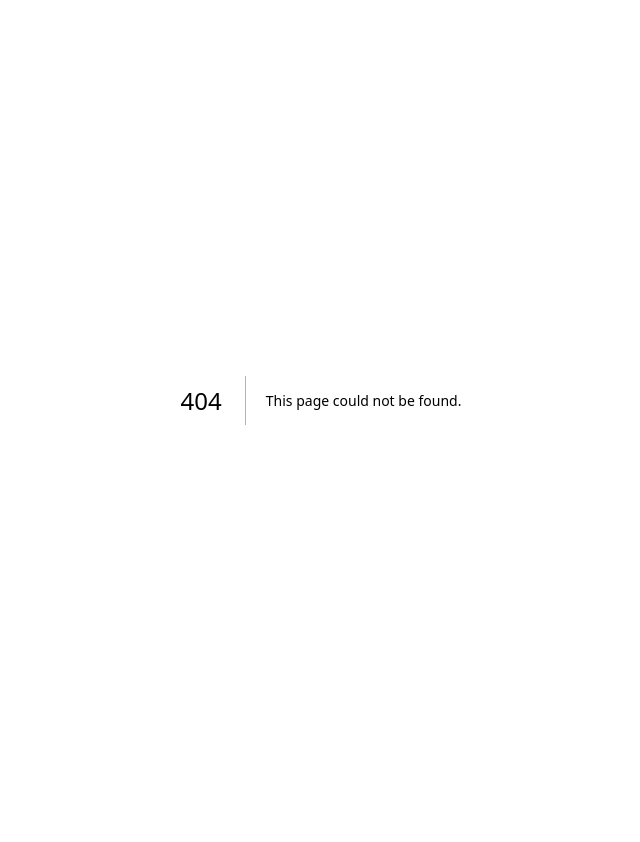
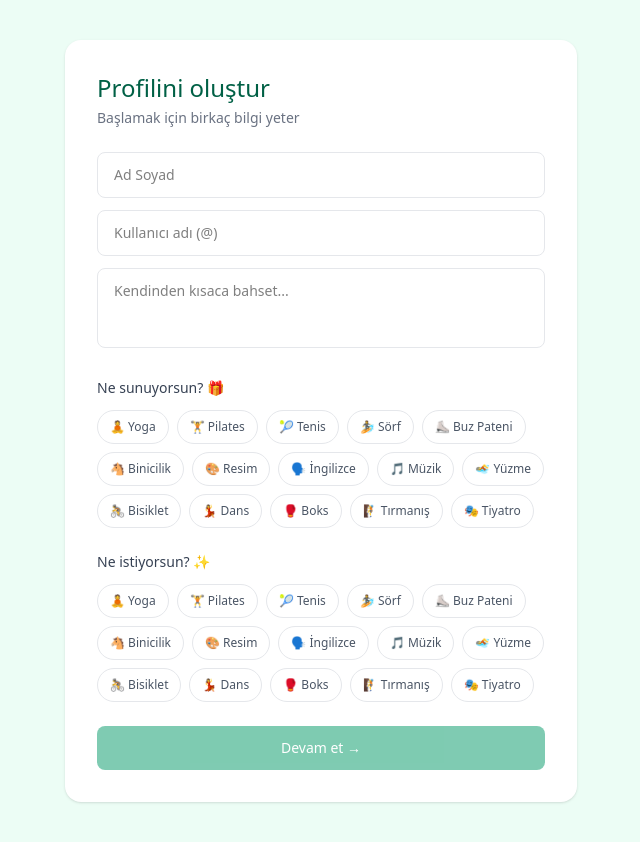
Before and after one commit to cerenyirmibes-lab/swapwell, a Next.js app: page /setup in a window 1280 px wide. Before the commit this address had no page. Shown: the whole page, without its empty margins (319-959 px from the left). Before the commit the page ends 800 px from the top, so only its background shows below. Built offline with nearby package versions, Linux system fonts and the light colour scheme; no server answers.

Commit message:
profil kurulum sayfasi

```diff
--- /dev/null
+++ b/app/(auth)/setup/page.tsx
@@ -0,0 +1,119 @@
+'use client'
+
+import { useState } from 'react'
+import { supabase } from '../../lib/supabase'
+import { useRouter } from 'next/navigation'
+
+const categories = [
+  '🧘 Yoga', '🏋️ Pilates', '🎾 Tenis', '🏄 Sörf', '⛸️ Buz Pateni',
+  '🐴 Binicilik', '🎨 Resim', '🗣️ İngilizce', '🎵 Müzik', '🏊 Yüzme',
+  '🚴 Bisiklet', '💃 Dans', '🥊 Boks', '🧗 Tırmanış', '🎭 Tiyatro'
+]
+
+export default function SetupPage() {
+  const router = useRouter()
+  const [fullName, setFullName] = useState('')
+  const [username, setUsername] = useState('')
+  const [bio, setBio] = useState('')
+  const [offers, setOffers] = useState<string[]>([])
+  const [wants, setWants] = useState<string[]>([])
+  const [loading, setLoading] = useState(false)
+  const [message, setMessage] = useState('')
+
+  const toggle = (list: string[], setList: (v: string[]) => void, item: string) => {
+    if (list.includes(item)) setList(list.filter(i => i !== item))
+    else setList([...list, item])
+  }
+
+  const handleSave = async () => {
+    setLoading(true)
+    const { data: { user } } = await supabase.auth.getUser()
+    if (!user) { setMessage('Giriş yapman gerekiyor'); setLoading(false); return }
+
+    const { error } = await supabase.from('profiles').upsert({
+      id: user.id,
+      full_name: fullName,
+      username,
+      bio,
+      offers,
+      wants,
+      credits: 3
+    })
+
+    if (error) setMessage(error.message)
+    else router.push('/')
+    setLoading(false)
+  }
+
+  return (
+    <main className="min-h-screen bg-emerald-50 py-10 px-4">
+      <div className="max-w-lg mx-auto bg-white rounded-2xl p-8 shadow-sm">
+        <h1 className="text-2xl font-medium text-emerald-800 mb-1">Profilini oluştur</h1>
+        <p className="text-sm text-gray-500 mb-6">Başlamak için birkaç bilgi yeter</p>
+
+        <input
+          placeholder="Ad Soyad"
+          value={fullName}
+          onChange={e => setFullName(e.target.value)}
+          className="w-full border border-gray-200 rounded-lg px-4 py-3 text-sm mb-3 outline-none focus:border-emerald-400"
+        />
+        <input
+          placeholder="Kullanıcı adı (@)"
+          value={username}
+          onChange={e => setUsername(e.target.value)}
+          className="w-full border border-gray-200 rounded-lg px-4 py-3 text-sm mb-3 outline-none focus:border-emerald-400"
+        />
+        <textarea
+          placeholder="Kendinden kısaca bahset..."
+          value={bio}
+          onChange={e => setBio(e.target.value)}
+          className="w-full border border-gray-200 rounded-lg px-4 py-3 text-sm mb-6 outline-none focus:border-emerald-400 resize-none h-20"
+        />
+
+        <p className="text-sm font-medium text-gray-700 mb-3">Ne sunuyorsun? 🎁</p>
+        <div className="flex flex-wrap gap-2 mb-6">
+          {categories.map(cat => (
+            <button
+              key={cat}
+              onClick={() => toggle(offers, setOffers, cat)}
+              className={`text-xs px-3 py-2 rounded-full border transition-colors ${
+                offers.includes(cat)
+                  ? 'bg-emerald-600 text-white border-emerald-600'
+                  : 'border-gray-200 text-gray-600 hover:border-emerald-400'
+              }`}
+            >
+              {cat}
+            </button>
+          ))}
+        </div>
+
+        <p className="text-sm font-medium text-gray-700 mb-3">Ne istiyorsun? ✨</p>
+        <div className="flex flex-wrap gap-2 mb-6">
+          {categories.map(cat => (
+            <button
+              key={cat}
+              onClick={() => toggle(wants, setWants, cat)}
+              className={`text-xs px-3 py-2 rounded-full border transition-colors ${
+                wants.includes(cat)
+                  ? 'bg-emerald-400 text-white border-emerald-400'
+                  : 'border-gray-200 text-gray-600 hover:border-emerald-400'
+              }`}
+            >
+              {cat}
+            </button>
+          ))}
+        </div>
+
+        {message && <p className="text-sm text-red-500 mb-3">{message}</p>}
+
+        <button
+          onClick={handleSave}
+          disabled={loading || !fullName || !username}
+          className="w-full bg-emerald-600 text-white rounded-lg py-3 text-sm font-medium hover:bg-emerald-700 disabled:opacity-50 transition-colors"
+        >
+          {loading ? 'Kaydediliyor...' : 'Devam et →'}
+        </button>
+      </div>
+    </main>
+  )
+}
```
